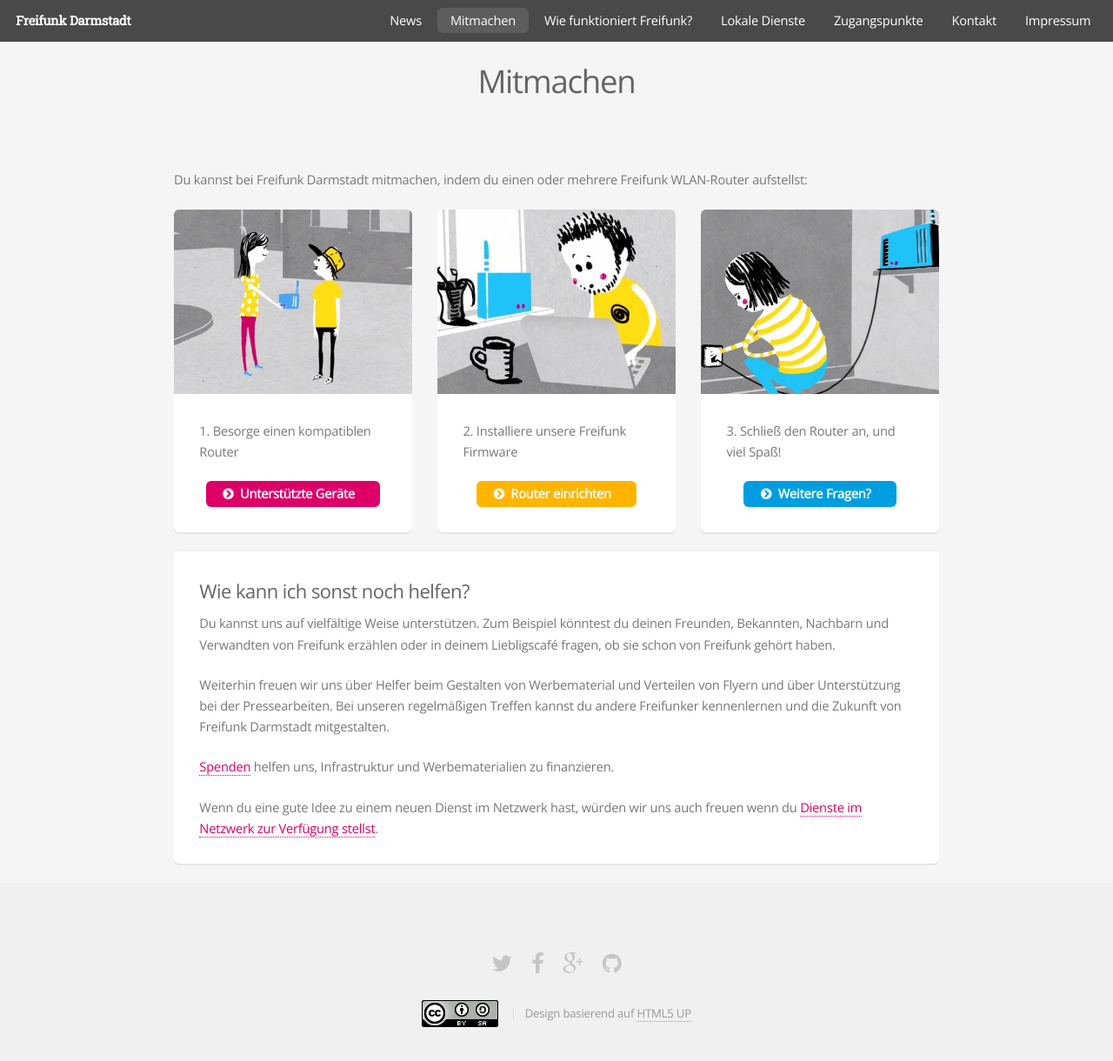
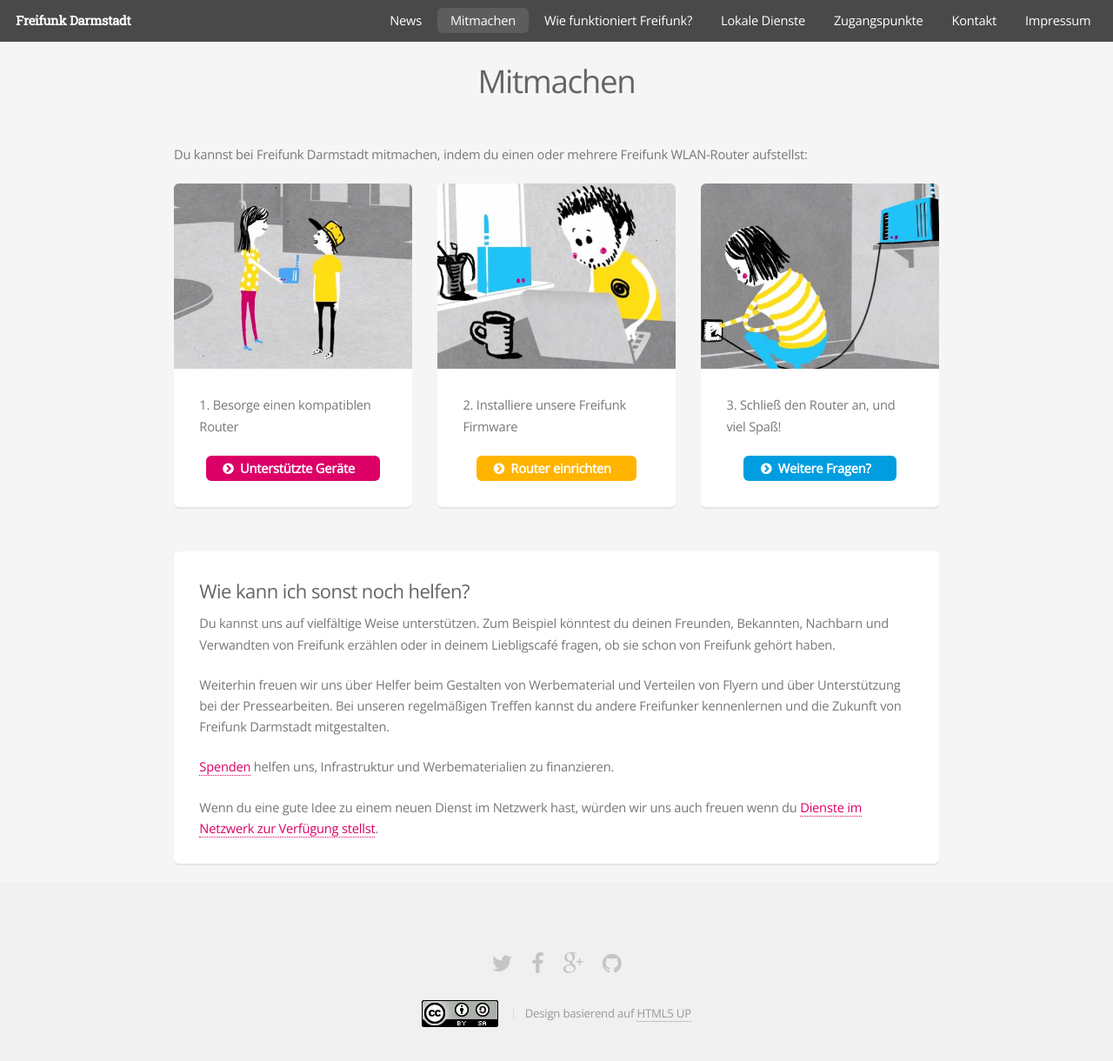
Before and after one commit to mdrenger/darmstadt.freifunk.net, a Jekyll site: the page built from pages/mitmachen.html, in a window 1280 px wide and 1271 px high. Shown: the top 1220 px of the window at 87% size. Built offline with Jekyll 4.4.1, drawn with Linux system fonts in a browser that asks for light colours.

Commit message:
merged top 2 containers

```diff
--- a/pages/mitmachen.html
+++ b/pages/mitmachen.html
@@ -19,9 +19,6 @@
 		<header>
 			<h2 class="post-title">{{ page.title }}</h2>
 		</header>
-	</section>
-
-	<section class="container">
 		<p>Du kannst bei Freifunk Darmstadt mitmachen, indem du einen oder mehrere Freifunk WLAN-Router aufstellst:</p>
 		<div class="row">
 			<div class="4u 12u(2)">
```
